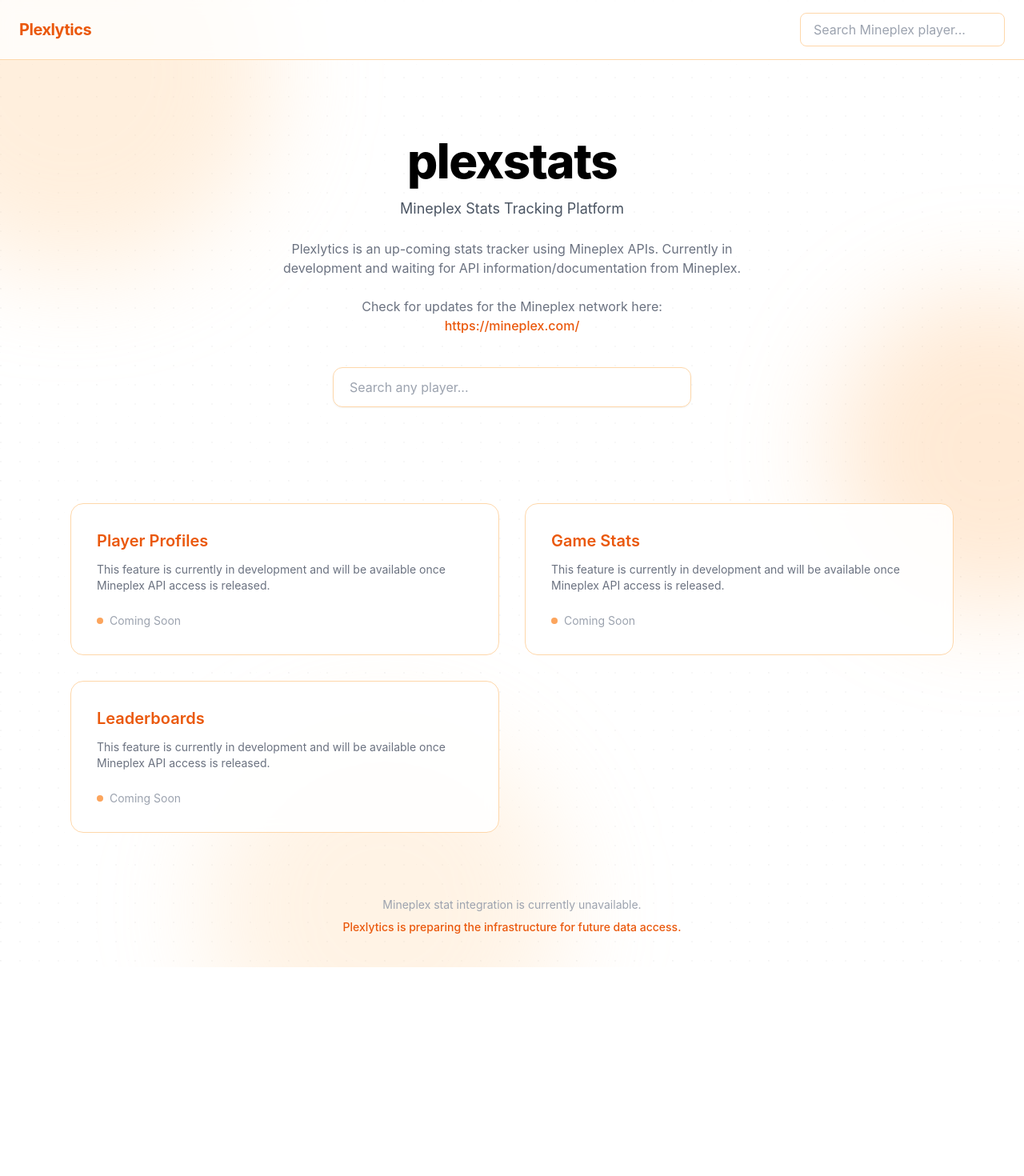
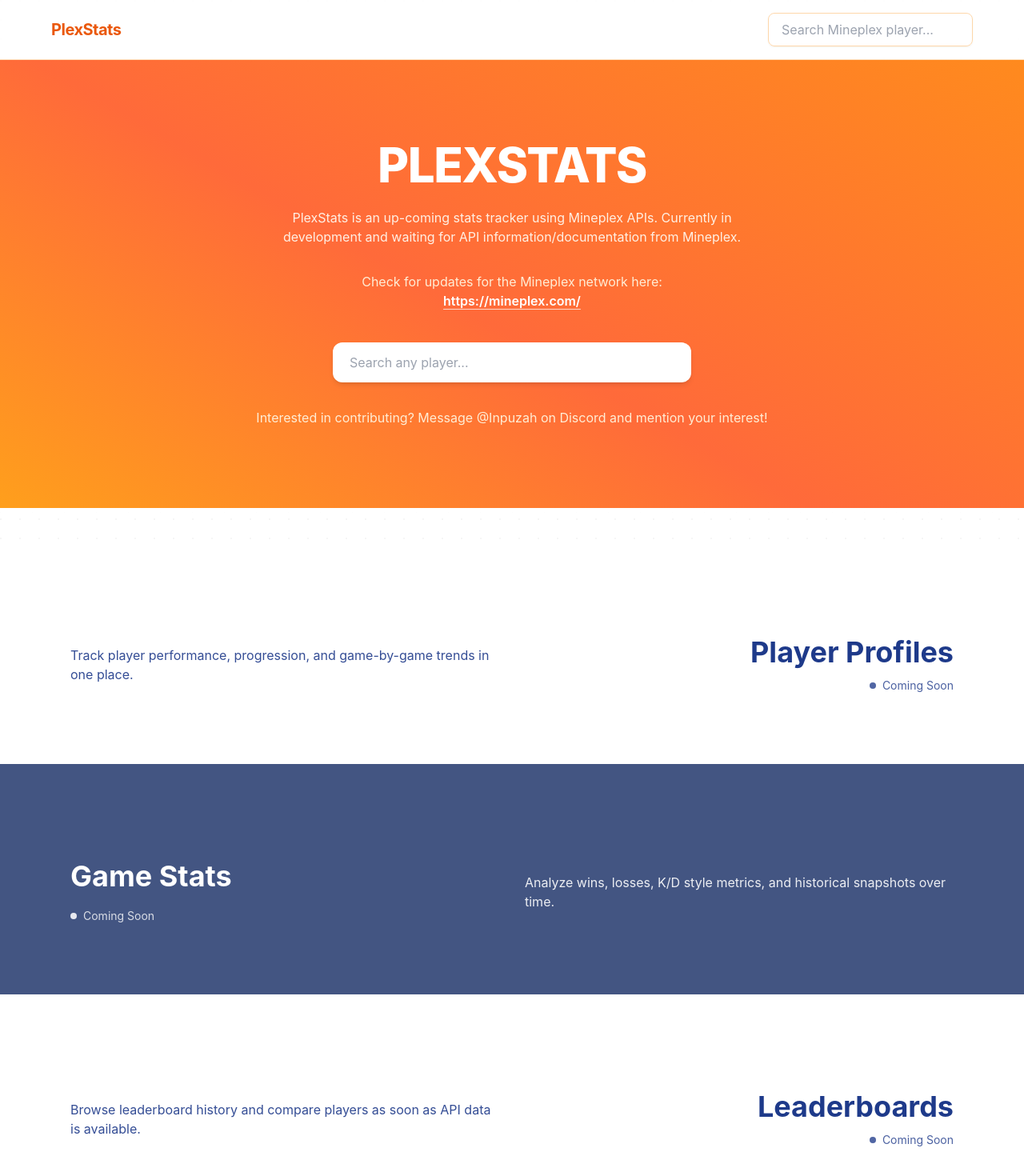
Before and after one commit to Inpuzah/PlexStats, a Next.js app: page / in a window 1280 px wide. Shown: the top 1470 px of the page at 80% size. Before the commit the page ends 1209 px from the top, so only its background shows below. Built offline with nearby package versions, Linux system fonts and the light colour scheme.

Commit message:
Refine homepage layout and optimize styles

```diff
--- a/src/app/globals.css
+++ b/src/app/globals.css
@@ -1,9 +1,186 @@
 @tailwind base;
 @tailwind components;
 @tailwind utilities;
+
+:root {
+  --ease-standard: ease;
+  --ease-smooth: cubic-bezier(0.22, 1, 0.36, 1);
+  --dur-quick: 0.18s;
+  --dur-reveal: 0.75s;
+  --dur-band: 850ms;
+  --dur-hero-clip: 2s;
+  --dur-wipe: 1.3s;
+  --dur-pulse: 2.4s;
+  --offset-band-x: 24px;
+  --offset-band-y: 34px;
+}
 
 body {
   margin: 0;
   font-family: Inter, Segoe UI, Roboto, Arial, sans-serif;
   background: #fff;
 }
+
+.animated-grid {
+  background-image: radial-gradient(circle at 1px 1px, rgba(0, 0, 0, 0.1) 1px, transparent 0);
+  background-size: 24px 24px;
+}
+
+.animated-lines {
+  background-image: linear-gradient(135deg, rgba(0, 0, 0, 0.08) 1px, transparent 1px);
+  background-size: 40px 40px;
+}
+
+.hero-clip {
+  background: linear-gradient(210deg, #ff8a1e 0%, #ff6a3a 55%, #ff9f1c 100%);
+  clip-path: polygon(0 0, 2.5% 0, 2.5% 2.5%, 0 2.5%);
+  animation: heroClipIn var(--dur-hero-clip) forwards;
+}
+
+.hero-title {
+  text-transform: uppercase;
+}
+
+.hero-title span {
+  display: block;
+  overflow: hidden;
+  width: 0;
+  opacity: 0;
+  animation: wipeIn var(--dur-wipe) forwards;
+}
+
+.hero-title span:nth-child(2) {
+  animation-delay: 0.4s;
+}
+
+.reveal-up {
+  opacity: 0;
+  transform: translateY(16px);
+  animation: fadeInUp var(--dur-reveal) var(--ease-standard) forwards;
+}
+
+.band-stack {
+  position: relative;
+}
+
+.band-section {
+  margin-top: -4.5rem;
+  padding: 7.5rem 0 10rem;
+  clip-path: polygon(0 0, 100% 0, 100% calc(100% - 4.5rem), 0 100%);
+}
+
+.band-section:last-child {
+  clip-path: polygon(0 0, 100% 0, 100% 100%, 0 100%);
+  padding-bottom: 7rem;
+}
+
+.band-section:first-child {
+  margin-top: 0;
+}
+
+.band-animate {
+  --band-x: 0px;
+  opacity: 0;
+  transform: translate3d(var(--band-x), var(--offset-band-y), 0);
+  animation: bandReveal var(--dur-band) var(--ease-smooth) forwards;
+}
+
+.band-rise-left {
+  --band-x: calc(var(--offset-band-x) * -1);
+}
+
+.band-rise-right {
+  --band-x: var(--offset-band-x);
+}
+
+.discord-btn {
+  transition: transform var(--dur-quick) var(--ease-standard), filter var(--dur-quick) var(--ease-standard);
+  box-shadow: 0 0 0 0 rgba(88, 101, 242, 0.3);
+  animation: discordPulse var(--dur-pulse) ease-in-out infinite;
+}
+
+.discord-btn:hover {
+  transform: translateY(-2px);
+  filter: brightness(1.03);
+}
+
+@keyframes heroClipIn {
+  0% {
+    clip-path: polygon(0 0, 2.5% 0, 2.5% 2.5%, 0 2.5%);
+  }
+  50% {
+    clip-path: polygon(0 0, 150% 0, 150% 150%, 0 150%);
+  }
+  51% {
+    clip-path: polygon(0 0, 100% 0, 100% 100%, 0 100%);
+  }
+  100% {
+    clip-path: polygon(0 0, 100% 0, 100% 100%, 0 100%);
+  }
+}
+
+@keyframes wipeIn {
+  0% {
+    transform: translateY(0.5em);
+  }
+  100% {
+    transform: translateY(0);
+    width: 100%;
+    opacity: 1;
+  }
+}
+
+@keyframes fadeInUp {
+  to {
+    opacity: 1;
+    transform: translateY(0);
+  }
+}
+
+@keyframes discordPulse {
+  0% {
+    box-shadow: 0 0 0 0 rgba(88, 101, 242, 0.32);
+  }
+  70% {
+    box-shadow: 0 0 0 12px rgba(88, 101, 242, 0);
+  }
+  100% {
+    box-shadow: 0 0 0 0 rgba(88, 101, 242, 0);
+  }
+}
+
+@keyframes bandReveal {
+  0% {
+    opacity: 0;
+    transform: translate3d(var(--band-x), var(--offset-band-y), 0);
+  }
+  100% {
+    opacity: 1;
+    transform: translate3d(0, 0, 0);
+  }
+}
+
+@media (prefers-reduced-motion: reduce) {
+  .hero-clip,
+  .hero-title span,
+  .reveal-up,
+  .band-animate,
+  .discord-btn {
+    animation: none !important;
+    transition: none !important;
+    opacity: 1;
+    transform: none;
+  }
+
+  .hero-clip {
+    clip-path: none;
+  }
+}
+
+@media (max-width: 900px) {
+  .band-section {
+    clip-path: none;
+    margin-top: 0;
+    padding: 4rem 0;
+  }
+}
--- a/src/app/page.tsx
+++ b/src/app/page.tsx
@@ -1,97 +1,168 @@
+type BottomSection = {
+  heading: string;
+  body: string;
+  theme: string;
+  reverse: boolean;
+  accent?: 'navy';
+  alignRight?: boolean;
+  discord?: boolean;
+};
+
+const bottomSections: BottomSection[] = [
+  {
+    heading: 'Player Profiles',
+    body: 'Track player performance, progression, and game-by-game trends in one place.',
+    theme: 'bg-white text-zinc-800',
+    reverse: false,
+    accent: 'navy',
+    alignRight: true
+  },
+  {
+    heading: 'Game Stats',
+    body: 'Analyze wins, losses, K/D style metrics, and historical snapshots over time.',
+    theme: 'bg-[#435582] text-white',
+    reverse: true
+  },
+  {
+    heading: 'Leaderboards',
+    body: 'Browse leaderboard history and compare players as soon as API data is available.',
+    theme: 'bg-white text-zinc-800',
+    reverse: false,
+    accent: 'navy',
+    alignRight: true
+  },
+  {
+    heading: 'Discord Bot',
+    body: 'PlexStats will provide a free, feature-complete Discord bot that can be added anywhere for an easy way to check stats anywhere you use Discord.',
+    theme: 'bg-[#7289DA] text-white',
+    reverse: true,
+    discord: true
+  }
+];
+
 export default function HomePage() {
-  const sections = ['Player Profiles', 'Game Stats', 'Leaderboards'];
+  return (
+    <div className="relative min-h-screen overflow-hidden bg-white text-black">
+      <div className="animated-grid absolute inset-0 opacity-35" />
+      <div className="animated-lines absolute inset-0 opacity-20" />
 
-  return (
-    <div className="min-h-screen text-black relative overflow-hidden bg-white">
-      <div className="absolute inset-0 opacity-[0.03] bg-[radial-gradient(circle_at_1px_1px,black_1px,transparent_0)] bg-[size:24px_24px]" />
+      <div className="sticky top-0 relative z-30 border-b border-orange-200/80 bg-white/80 px-6 py-4 backdrop-blur-xl">
+        <div className="mx-auto flex w-full max-w-6xl items-center justify-between">
+          <h1 className="text-xl font-bold tracking-tight text-orange-600">PlexStats</h1>
 
-      <div className="absolute -top-40 -left-40 w-[500px] h-[500px] bg-orange-200/40 rounded-full blur-3xl" />
-      <div className="absolute top-[30%] -right-40 w-[400px] h-[400px] bg-orange-300/30 rounded-full blur-3xl" />
-      <div className="absolute bottom-[-150px] left-[20%] w-[450px] h-[450px] bg-orange-200/30 rounded-full blur-3xl" />
-
-      <div className="absolute inset-0 opacity-[0.02] bg-[linear-gradient(135deg,black_1px,transparent_1px)] bg-[size:40px_40px]" />
-
-      <div className="relative z-10 border-b border-orange-200 px-6 py-4 flex justify-between items-center bg-white/80 backdrop-blur sticky top-0">
-        <h1 className="text-xl font-bold tracking-tight text-orange-600">Plexlytics</h1>
-
-        <div className="relative group">
-          <input
-            placeholder="Search Mineplex player..."
-            readOnly
-            aria-disabled="true"
-            className="bg-white border border-orange-200 rounded-lg px-4 py-2 w-64 cursor-not-allowed focus:outline-none transition"
-          />
-          <div className="pointer-events-none absolute left-1/2 top-full mt-2 -translate-x-1/2 whitespace-nowrap rounded-md bg-black px-3 py-1.5 text-xs font-medium text-white opacity-0 transition-opacity duration-150 group-hover:opacity-100">
-            Coming soon
+          <div className="group relative">
+            <input
+              placeholder="Search Mineplex player..."
+              readOnly
+              aria-disabled="true"
+              className="w-64 cursor-not-allowed rounded-lg border border-orange-200 bg-white/90 px-4 py-2 shadow-sm"
+            />
+            <div className="pointer-events-none absolute left-1/2 top-full z-40 mt-2 -translate-x-1/2 whitespace-nowrap rounded-md bg-black px-3 py-1.5 text-xs font-medium text-white opacity-0 transition-opacity duration-150 group-hover:opacity-100">
+              Coming soon
+            </div>
           </div>
         </div>
       </div>
 
-      <div className="relative z-10">
-        <div className="max-w-6xl mx-auto px-6 py-24 text-center">
-          <h1 className="text-5xl md:text-6xl font-extrabold tracking-tight mb-4">plexstats</h1>
+      <section className="hero-clip relative z-10">
+        <div className="mx-auto flex min-h-[70vh] max-w-6xl flex-col items-center justify-center px-6 py-24 text-center text-white">
+          <h1 className="hero-title mb-6 text-4xl font-extrabold tracking-tight md:text-6xl">
+            <span>PLEXSTATS</span>
+          </h1>
 
-          <p className="text-lg text-gray-600 mb-6">Mineplex Stats Tracking Platform</p>
-
-          <p className="text-gray-500 mb-6 max-w-xl mx-auto">
-            Plexlytics is an up-coming stats tracker using Mineplex APIs. Currently in development and
+          <p className="reveal-up max-w-xl text-orange-50/95" style={{ animationDelay: '300ms' }}>
+            PlexStats is an up-coming stats tracker using Mineplex APIs. Currently in development and
             waiting for API information/documentation from Mineplex.
           </p>
 
-          <p className="text-gray-500 mb-10">
+          <p className="reveal-up mt-8 text-orange-100" style={{ animationDelay: '420ms' }}>
             Check for updates for the Mineplex network here:
             <br />
             <a
               href="https://mineplex.com/"
               target="_blank"
               rel="noreferrer"
-              className="text-orange-600 font-medium hover:underline"
+              className="font-semibold text-white underline decoration-white/70 underline-offset-4"
             >
               https://mineplex.com/
             </a>
           </p>
 
-          <div className="flex justify-center">
-            <div className="relative group w-full max-w-md">
+          <div className="reveal-up mt-10 flex w-full justify-center" style={{ animationDelay: '520ms' }}>
+            <div className="group relative w-full max-w-md">
               <input
                 placeholder="Search any player..."
                 readOnly
                 aria-disabled="true"
-                className="w-full bg-white border border-orange-200 rounded-xl px-5 py-3 shadow-sm cursor-not-allowed focus:outline-none transition"
+                className="w-full cursor-not-allowed rounded-xl border border-white/60 bg-white px-5 py-3 text-zinc-800 shadow-md"
               />
               <div className="pointer-events-none absolute left-1/2 top-full mt-2 -translate-x-1/2 whitespace-nowrap rounded-md bg-black px-3 py-1.5 text-xs font-medium text-white opacity-0 transition-opacity duration-150 group-hover:opacity-100">
                 Coming soon
               </div>
             </div>
           </div>
+
+          <p className="reveal-up mt-8 max-w-2xl text-orange-100" style={{ animationDelay: '620ms' }}>
+            Interested in contributing? Message @Inpuzah on Discord and mention your interest!
+          </p>
         </div>
+      </section>
+
+      <div className="band-stack relative z-10 mt-10">
+        {bottomSections.map((section, index) => {
+          const isLightText = section.theme.includes('text-white');
+          const isNavyAccent = section.accent === 'navy';
+          const rightAligned = Boolean(section.alignRight);
+
+          const bodyTextClass = isNavyAccent ? 'text-[#1e3a8a]/90' : isLightText ? 'text-white/90' : 'text-zinc-600';
+          const headingTextClass = isNavyAccent ? 'text-[#1e3a8a]' : isLightText ? 'text-white' : 'text-[#e85d0f]';
+          const statusTextClass = isNavyAccent ? 'text-[#1e3a8a]/80' : isLightText ? 'text-white/80' : 'text-zinc-500';
+          const statusDotClass = isNavyAccent ? 'bg-[#1e3a8a]/80' : isLightText ? 'bg-white/90' : 'bg-orange-400';
+
+          return (
+            <section
+              key={section.heading}
+              className={`band-section band-animate ${index % 2 === 0 ? 'band-rise-left' : 'band-rise-right'} ${section.theme}`}
+              style={{ animationDelay: `${index * 140}ms` }}
+            >
+              <div
+                className={`mx-auto grid max-w-6xl grid-cols-1 items-center gap-8 px-6 md:grid-cols-2 ${
+                  section.reverse ? 'md:[&>*:first-child]:order-2 md:[&>*:last-child]:order-1' : ''
+                }`}
+              >
+                <div>
+                  <p className={`text-base ${bodyTextClass}`}>{section.body}</p>
+                </div>
+
+                <div className={rightAligned ? 'md:text-right' : ''}>
+                  <h2 className={`text-4xl font-bold ${headingTextClass}`}>{section.heading}</h2>
+
+                  <div className={`${rightAligned ? 'mt-3 md:justify-end' : 'mt-5'} flex items-center gap-2 text-sm ${statusTextClass}`}>
+                    <div className={`h-2 w-2 rounded-full ${statusDotClass} animate-pulse`} />
+                    Coming Soon
+                  </div>
+
+                  {section.discord ? (
+                    <button
+                      type="button"
+                      aria-disabled="true"
+                      className="discord-btn mt-6 inline-flex cursor-not-allowed items-center gap-3 rounded-xl bg-[#5865F2] px-6 py-3 font-medium text-white"
+                    >
+                      <span className="inline-flex h-6 w-6 items-center justify-center rounded-full bg-white/20">◎</span>
+                      Invite Bot (Coming Soon)
+                    </button>
+                  ) : null}
+                </div>
+              </div>
+            </section>
+          );
+        })}
       </div>
 
-      <div className="max-w-6xl mx-auto px-6 mt-6 grid grid-cols-1 md:grid-cols-2 gap-8 relative z-10">
-        {sections.map((section) => (
-          <div
-            key={section}
-            className="bg-white/90 backdrop-blur border border-orange-200 rounded-2xl p-8 hover:shadow-lg transition-all duration-200"
-          >
-            <h3 className="text-xl font-semibold text-orange-600 mb-3">{section}</h3>
-
-            <p className="text-gray-500 text-sm mb-6">
-              This feature is currently in development and will be available once Mineplex API access is
-              released.
-            </p>
-
-            <div className="flex items-center gap-2 text-gray-400 text-sm">
-              <div className="h-2 w-2 bg-orange-400 rounded-full animate-pulse" />
-              Coming Soon
-            </div>
-          </div>
-        ))}
-      </div>
-
-      <div className="max-w-6xl mx-auto px-6 mt-20 mb-10 text-center text-gray-400 text-sm relative z-10">
-        <p className="mb-2">Mineplex stat integration is currently unavailable.</p>
-        <p className="text-orange-600 font-medium">
-          Plexlytics is preparing the infrastructure for future data access.
+      <div className="relative z-10 mx-auto mb-10 mt-10 max-w-6xl px-6 text-center text-sm text-gray-500">
+        <p className="mb-2">© 2026 PlexStats. All rights reserved.</p>
+        <p className="font-medium text-orange-600">
+          PlexStats is not affiliated with Mojang or Mineplex. Mojang and Mineplex are registered trademarks.
         </p>
       </div>
     </div>
```
